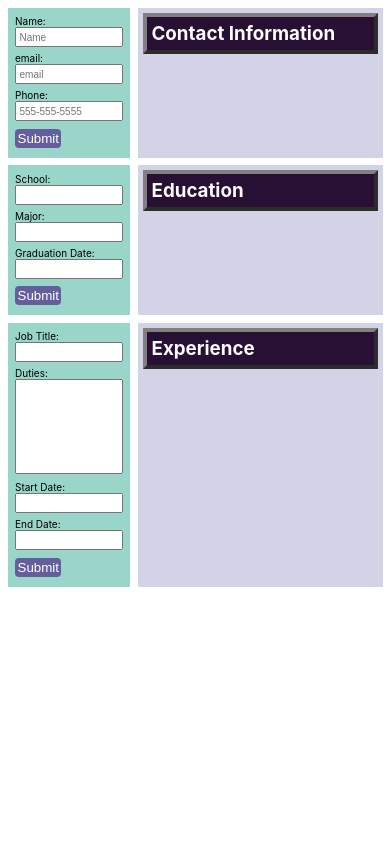
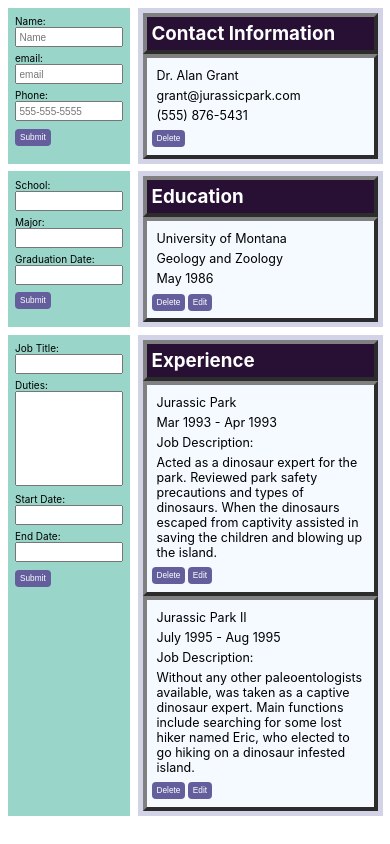
Before and after one commit to SempleGit/cv-project, a React (Create React App) app: page / in a window 390 px wide. Built offline with nearby package versions, Linux system fonts and the light colour scheme.

Commit message:
removed pattern checking for phone number, removed the autoformat of duties and phone number

```diff
--- a/src/App.css
+++ b/src/App.css
@@ -72,8 +72,9 @@
 input[type=submit], button {
   background-color: #645E9D;
   color: white;
+  font-size: .825rem;
   margin: .25rem .25rem .25rem 0;
-  padding: .2rem .25rem;
+  padding: .4rem .5rem;
   border-radius: 4px;
   border: none;
   cursor: pointer;
--- a/src/components/Education/EducationSection.js
+++ b/src/components/Education/EducationSection.js
@@ -11,7 +11,12 @@
       school: '',
       major: '',
       graduationDate: '',
-      formData: []
+      formData: [{
+        school: 'University of Montana',
+        major: 'Geology and Zoology',
+        graduationDate: 'May 1986',
+        id: 'defaultEdu '
+      }]
     }
   }
 
--- a/src/components/Experience/DisplayExperience.js
+++ b/src/components/Experience/DisplayExperience.js
@@ -1,21 +1,13 @@
 import React from 'react';
 
 const DisplayExperience = (props) => {
-  const dutiesList = (duties) => {
-    return duties.split(/,|\.|\n/gm).map( (duty, index) => {
-      return (
-        <ul key={index}>
-          <li>{duty}</li>
-        </ul>
-      )
-    })
-  }
 
   const experienceList = props.formData.map(({jobTitle, duties, startDate, endDate, id}) => (
         <div className="item-display" key={id}>
             <p>{jobTitle}</p>
             <p>{startDate} - {endDate}</p>
-            <p>Job Duties: {dutiesList(duties)}</p>
+            <p>Job Description:</p>
+            <p>{duties}</p>
           <button onClick={() => props.onDelete(id)}>Delete</button>
           <button onClick={() => props.onEdit(id)}>Edit</button>
         </div>
--- a/src/components/Experience/ExperienceSection.js
+++ b/src/components/Experience/ExperienceSection.js
@@ -12,7 +12,21 @@
       startDate: '',
       endDate: '',
       id: '',
-      formData: []
+      formData: [{
+        jobTitle: 'Jurassic Park',
+        duties: `Acted as a dinosaur expert for the park. Reviewed park safety precautions and types of dinosaurs. When the dinosaurs escaped from captivity assisted in saving the children and blowing up the island.`,
+        startDate: 'Mar 1993',
+        endDate: 'Apr 1993',
+        id: 'default1',
+      },
+      {
+        jobTitle: 'Jurassic Park II',
+        duties: `Without any other paleoentologists available, was taken as a captive dinosaur expert. Main functions include searching for some lost hiker named Eric, who elected to go hiking on a dinosaur infested island.`,
+        startDate: 'July 1995',
+        endDate: 'Aug 1995',
+        id: 'default2',
+      }
+    ]
     };
   }
 
--- a/src/components/General/DisplayGeneral.js
+++ b/src/components/General/DisplayGeneral.js
@@ -8,19 +8,11 @@
       {name && <div className="item-display">
         <p>{name}</p>
         <p>{email}</p>
-        <p>{phone ? formatPhone(phone) : ''}</p>
+        <p>{phone}</p>
+        <button onClick={props.onDelete}>Delete</button>
       </div>}
     </div>
   )
 }
 
-const formatPhone = (phone) => {
-  const phoneArray = phone.replace('-', '').split('');
-  const countryCode = phoneArray.length === 11 ? `${phoneArray[0]} ` : '';
-  const lastFour = phoneArray.splice(phoneArray.length - 4, 4).join('');
-  const midThree = phoneArray.splice(phoneArray.length - 3, 3).join('');
-  const firstThree = phoneArray.splice(phoneArray.length - 3, 3).join('');
-  return `${countryCode}(${firstThree}) ${midThree}-${lastFour}`;
-}
-
 export default DisplayGeneral;
--- a/src/components/General/GeneralInputs.js
+++ b/src/components/General/GeneralInputs.js
@@ -11,7 +11,7 @@
               <input type="email" placeholder='email' onChange={(e) => setEmail(e.target.value)} value={email}></input>
             </label>
             <label>Phone:
-              <input type="tel" pattern="1?[0-9]{3}-[0-9]{3}-[0-9]{4}|\b1?[0-9]{10}$" required placeholder='555-555-5555' onChange={(e) => setPhone(e.target.value)} value={phone}></input>
+              <input type="tel" required placeholder='555-555-5555' onChange={(e) => setPhone(e.target.value)} value={phone}></input>
             </label>
             <div className="submit-div">
               <input type="submit" value="Submit" />
--- a/src/components/General/GeneralSection.js
+++ b/src/components/General/GeneralSection.js
@@ -6,7 +6,11 @@
   const [name, setName] = useState('');
   const [email, setEmail] = useState('');
   const [phone, setPhone] = useState('');
-  const [formData, setForm] = useState({});
+  const [formData, setForm] = useState({
+    name: "Dr. Alan Grant",
+    email: "grant@jurassicpark.com",
+    phone: "(555) 876-5431"
+  });
   const [showInputs, displayInputs] = useState(true);
 
 const handleSubmit = (e) => {
@@ -18,10 +22,15 @@
   setEmail('');
 }
 
+const deleteItem = (e) => {
+  console.log("delete");
+  setForm({});
+}
+
   return (
     <section className="section-wrapper">
       {showInputs && <GeneralInputs parameters={ {name, email, phone, setName, setEmail, setPhone, handleSubmit} } />}
-      <DisplayGeneral formData={formData} />
+      <DisplayGeneral formData={formData} onDelete={deleteItem} />
     </section>
   )
 }
```
Also changed, not shown: 1 other file (tests, documents, lock files or other folders).
